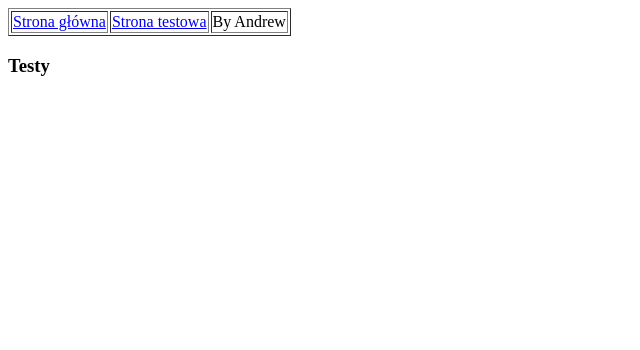
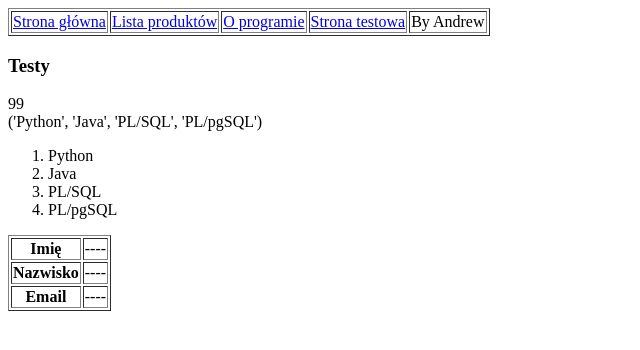
Before and after one commit to andrzejklusiewicz33/2811WEB, a Flask app: page /tests in a window 1280 px wide. Shown: the top 350 px of the page, without its empty margins (0-640 px from the left). Run offline with Flask 2, Linux system fonts and the light colour scheme.

Commit message:
cwiczenie 55

```diff
--- a/app.py
+++ b/app.py
@@ -17,7 +17,9 @@ def about():
 
 @app.route('/tests')
 def tests():
-    return render_template("tests.html")  #"<h1>Strona testowa - zmieniona SIEMA TU MAPET!</h1>"
+    x=99
+    krotka=("Python",'Java','PL/SQL','PL/pgSQL')
+    return render_template("tests.html",zmienna=x, jezyki=krotka)  #"<h1>Strona testowa - zmieniona SIEMA TU MAPET!</h1>"
 
 
 
@@ -35,3 +37,5 @@ if __name__ == '__main__':
 #przerwa do 11:45
 
 #54. Zadbaj o to, by na wszystkich ekranach bylo menu z linkami do wszystkich podstron
+
+#55. Przekaż do widoku ekranu /about swoje imię, nazwisko i email i wyświetl na widoku w tabeli
--- a/templates/about.html
+++ b/templates/about.html
@@ -5,6 +5,10 @@
     <title>Title</title>
 </head>
 <body>
+
+
+{% include 'menu.html' %}
+
 <h3>Strona o programie</h3>
 </body>
 </html>
--- a/templates/menu.html
+++ b/templates/menu.html
@@ -2,6 +2,12 @@
     <tr>
         <td>
             <a href="/">Strona główna</a>
+        </td>
+        <td>
+            <a href="/show_products">Lista produktów</a>
+        </td>
+        <td>
+            <a href="/about">O programie</a>
         </td>
         <td>
             <a href="/tests">Strona testowa</a>
--- a/templates/show_products.html
+++ b/templates/show_products.html
@@ -5,6 +5,9 @@
     <title>Title</title>
 </head>
 <body>
+
+{% include 'menu.html' %}
+
 <h3>Lista produktów</h3>
 </body>
 </html>
--- a/templates/tests.html
+++ b/templates/tests.html
@@ -7,6 +7,26 @@
 <body>
 {% include 'menu.html' %}
 <h3>Testy</h3>
+{{ zmienna }}
+<br>
+{{ jezyki }}
+<ol>
+{% for j in jezyki %}
+    <li>{{ j }}</li>
+    {% endfor %}
+</ol>
+
+<table border="1">
+    <tr>
+        <th>Imię</th><td>----</td>
+    </tr>
+    <tr>
+        <th>Nazwisko</th><td>----</td>
+    </tr>
+    <tr>
+        <th>Email</th><td>----</td>
+    </tr>
+</table>
 
 </body>
 </html>
```
